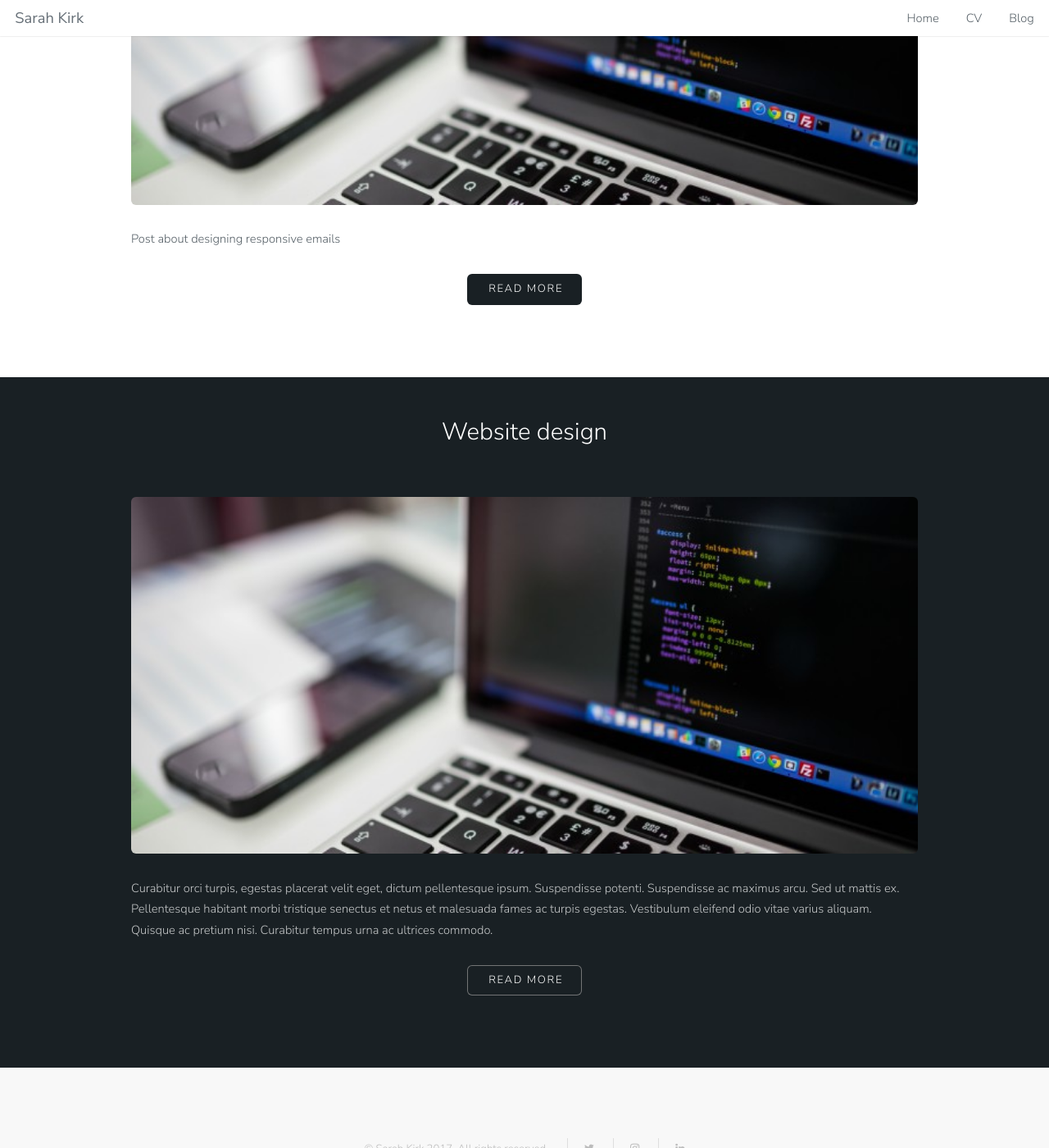
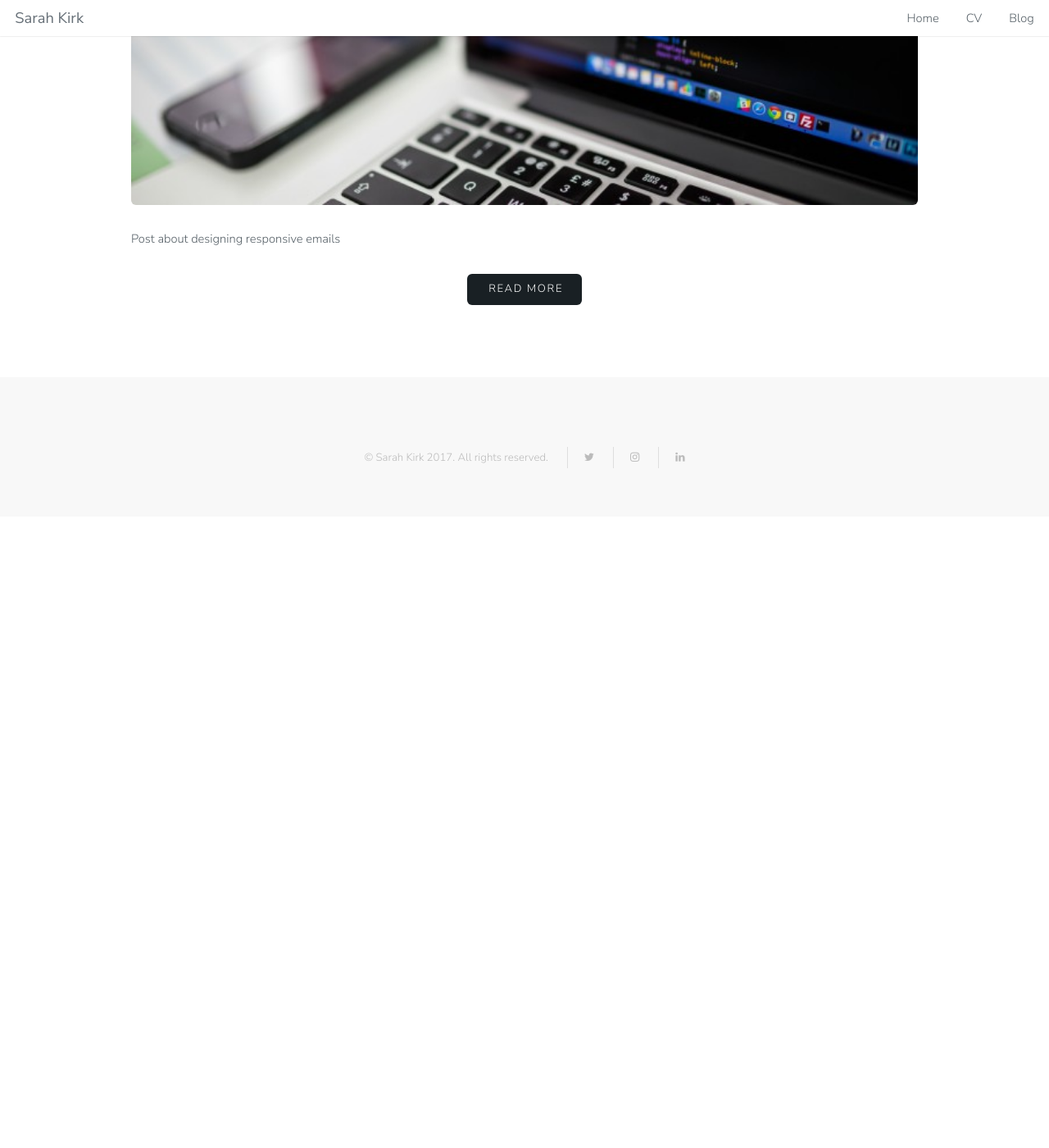
Before and after one commit to Kharsikar/kharsikar.github.io, a Jekyll site: the page built from blog.html, in a window 1280 px wide and 1400 px high, scrolled down 647 px. Shown: the whole window at 82% size. Built offline with Jekyll 4.4.1, drawn with Linux system fonts in a browser that asks for light colours; after the commit the page ends 1277 px from its top, so only the background shows below that; some of the changed lines change nothing that is shown.

Commit message:
Updating with text
Copy text needs editing

```diff
--- a/_posts/2017-04-17-website-design.markdown
+++ b/_posts/2017-04-17-website-design.markdown
@@ -3,12 +3,36 @@
 title:  "Website design"
 date:   2017-04-17 14:37:44
 categories: Design
+published: false
 ---
 <img src="{{ site.baseurl }}/images/StockSnap_FSPLFPQBCZ.jpg" class="fit image">
-Curabitur orci turpis, egestas placerat velit eget, dictum pellentesque ipsum. Suspendisse potenti. Suspendisse ac maximus arcu. Sed ut mattis ex. Pellentesque habitant morbi tristique senectus et netus et malesuada fames ac turpis egestas. Vestibulum eleifend odio vitae varius aliquam. Quisque ac pretium nisi. Curabitur tempus urna ac ultrices commodo.
 
-Curabitur iaculis est at mattis mattis. Aliquam erat volutpat. Etiam vitae cursus quam. Nunc ultricies nunc non lorem fringilla cursus. Etiam dapibus libero ac turpis accumsan pulvinar. Sed auctor velit eget mi consequat bibendum. Aliquam interdum purus eget metus pretium ullamcorper.
+# Web design projects
 
-Pellentesque feugiat ex non ligula commodo, eget varius tortor pellentesque. Pellentesque id tortor felis. Cras fringilla ante eget orci laoreet, non consequat urna suscipit. Pellentesque luctus ac nulla vitae porttitor. Proin sed tortor quis magna efficitur efficitur a id leo. Donec efficitur augue et laoreet maximus. Ut semper egestas porttitor. Phasellus sagittis vulputate sem at laoreet.
+Hello! So these are a few of the website projects I have created. These involved using CSS3, HTML5 and JQuery.
 
-Sed lobortis urna ut mi volutpat, sit amet euismod sapien tincidunt. Nulla facilisi. Pellentesque quis tempus neque. Mauris dictum ac sapien nec congue. In hac habitasse platea dictumst. Duis id pellentesque nisl. Morbi eget massa magna.
+The websites I created were done while on a front-end development course in London.
+
+## Tea Time
+
+http://kharsikar.github.io/teatime/
+
+This was the first initial site I made. Got to grips with HTML5 sections, navigation function so it scrolls down the page with you, adding backgrounds images to different sections and learning how to use Google fonts.
+
+## Scout
+
+http://kharsikar.github.io/scout/destination.html
+
+As above but this time also learnt how to create multiple pages and follow the same design theme through out. Learnt how to use responsive css design. Using google map plugins. Grid systems, reset css so the site works on legacy older browsers. Importance of commenting your work. Also about how to shorten CSS so it's not so heavy on page load and to keep it uniform.
+
+## Granular
+
+http://kharsikar.github.io/granular/
+
+This was the fun one. Introduced to jQuery. Learnt how to implement parallax scrolling ( background moving at a slower rate to the foreground, creating a 2D effect as you scroll down the page. It creates depth to the site). Also learnt how to implement a mailchimp sign up form within the site.
+
+## Picasso
+
+http://kharsikar.github.io/picasso/
+
+Using the knowledge I learned from the websites above I went further into JQuery Here I learned how to create a rich gallery of images using a combination of CSS, HTML and jQuery. As you can see they do a fancy hover effect. Placed anchor points on the page so the navigation directly takes you to each gallery. -
```
